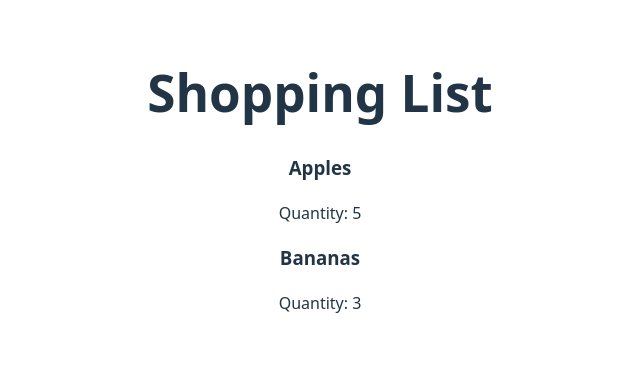
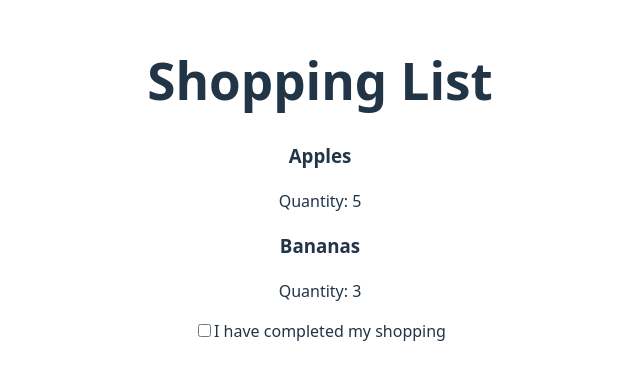
Before and after one commit to Bayfrosch/FoodPlaner, a React (Vite) app: page / in a window 1280 px wide. Shown: the part 220-600 px from the top of the page, without its empty margins (320-960 px from the left). Built offline with nearby package versions, Linux system fonts and the light colour scheme.

Commit message:
Checkbox in App.tsx

```diff
--- a/src/App.tsx
+++ b/src/App.tsx
@@ -1,5 +1,5 @@
 import './App.css'
-import { ShoppingItem } from './components/ShoppingItem';
+import { ShoppingItem, Checkbox } from './components/ShoppingItem';
 
 function App() {
   return (
@@ -15,6 +15,7 @@ function App() {
         name="Bananas"
         quantity={3}
       />
+      <Checkbox label="I have completed my shopping" />
     </div>
   );
 }
```
